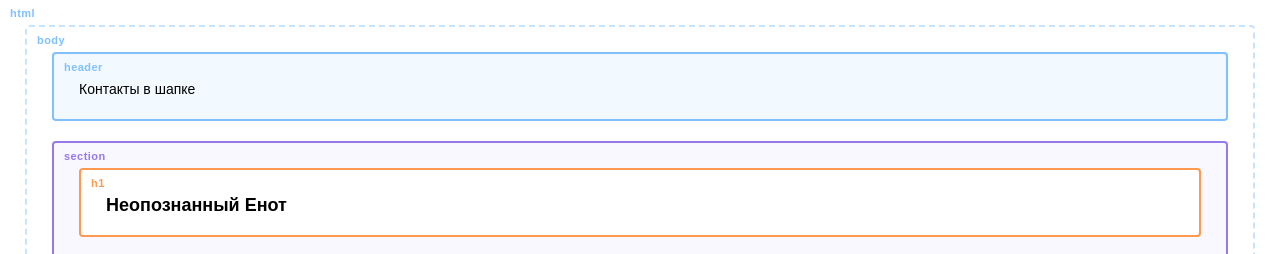
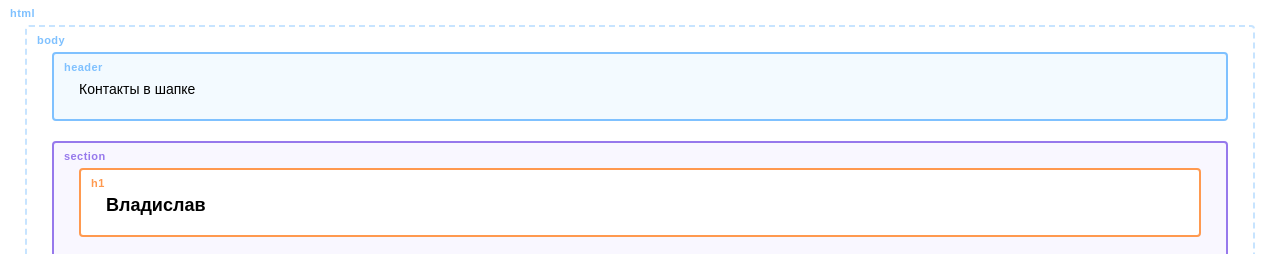
Before and after one commit to vdosaliev/my-syte, a plain HTML site: page index.html in a window 1280 px wide. Shown: the top 254 px of the page. Drawn offline with Linux system fonts and the light colour scheme.

Commit message:
поменял имя

```diff
--- a/index.html
+++ b/index.html
@@ -12,7 +12,7 @@
     </header>
 
     <section class="hero-image">
-      <h1 class="heading">Неопознанный Енот</h1>
+      <h1 class="heading">Владислав</h1>
       <p>Junior верстальщик</p>
     </section>
 
```
